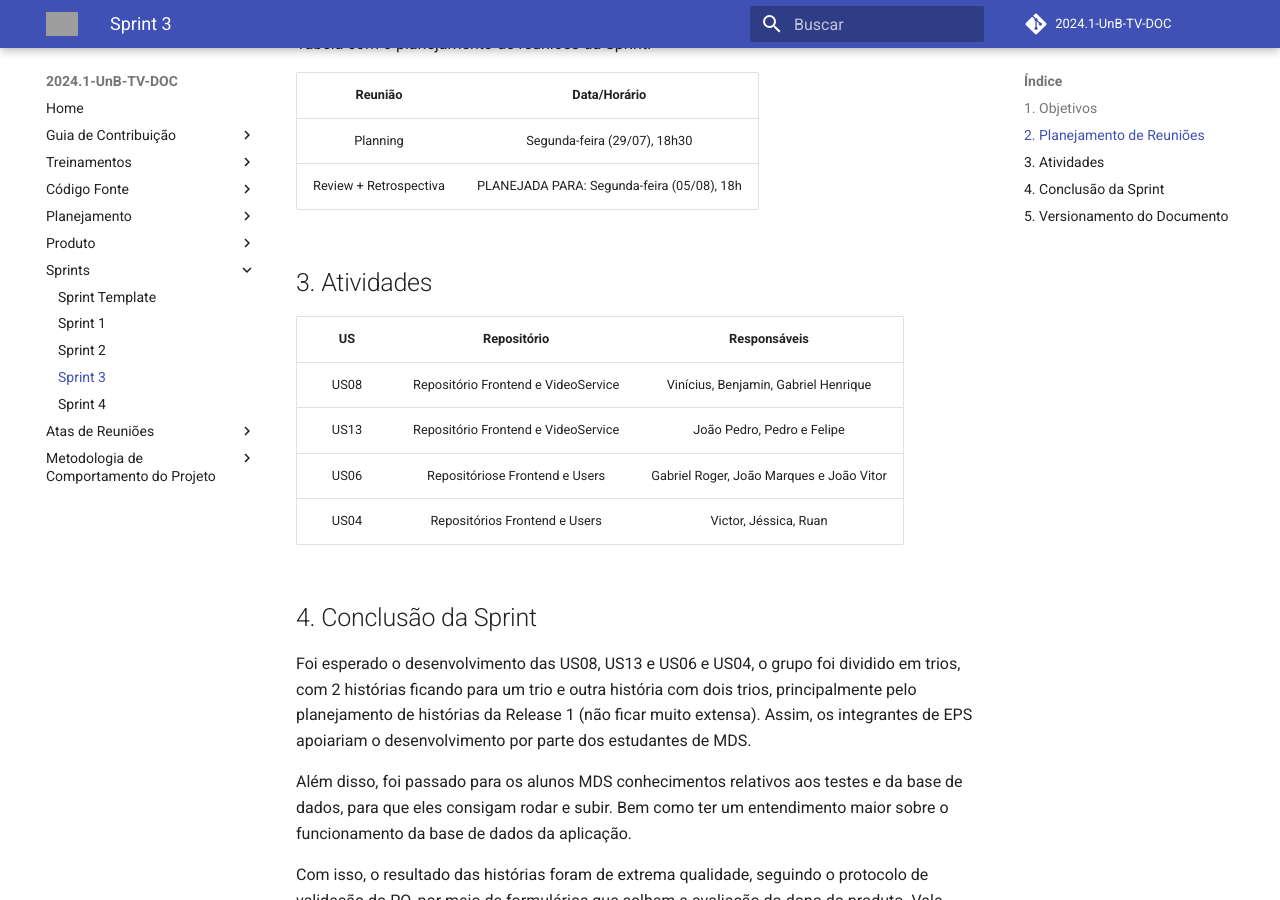
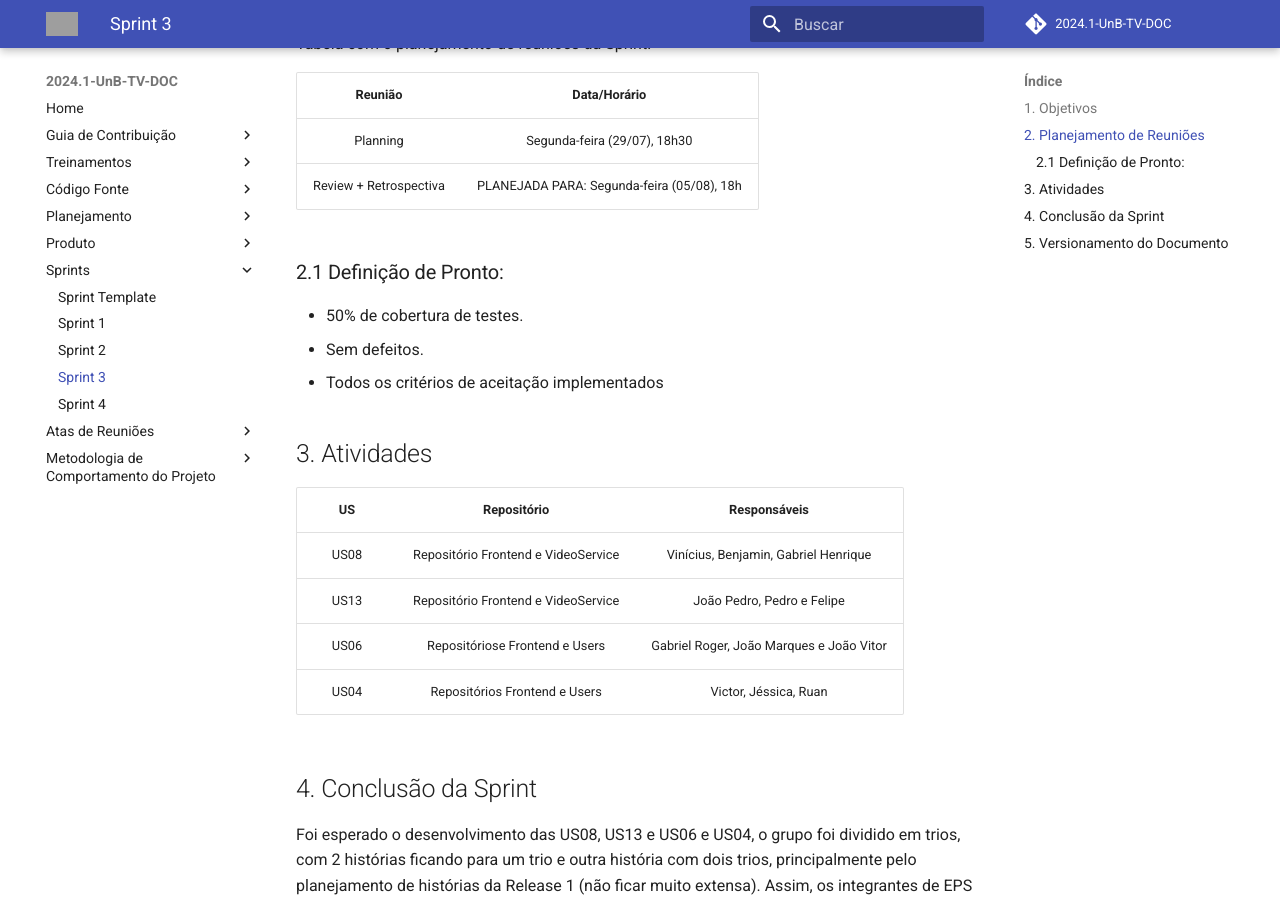
Before and after one commit to fga-eps-mds/2024.1-UnB-TV-DOC, an MkDocs documentation site: the page built from docs/sprints/Sprint3.md, in a window 1280 px wide and 900 px high, scrolled down 459 px. Built offline with MkDocs 1.6.1 and Material for MkDocs 9.7.7, drawn with Linux system fonts in a browser that asks for light colours; comment, search, counter and statistics services are not loaded; grey boxes are pictures that could not be loaded.

Commit message:
Update Sprint3.md

```diff
--- a/docs/sprints/Sprint3.md
+++ b/docs/sprints/Sprint3.md
@@ -16,6 +16,11 @@ Tabela com o planejamento de reuniões da Sprint:
 | :-----: | :----------: |
 | Planning | Segunda-feira (29/07), 18h30 |
 | Review + Retrospectiva | PLANEJADA PARA: Segunda-feira (05/08), 18h |
+
+### 2.1 Definição de Pronto:
+   - 50% de cobertura de testes.
+   - Sem defeitos.
+   - Todos os critérios de aceitação implementados
 
 ## 3. Atividades
 | US | Repositório | Responsáveis |
```
